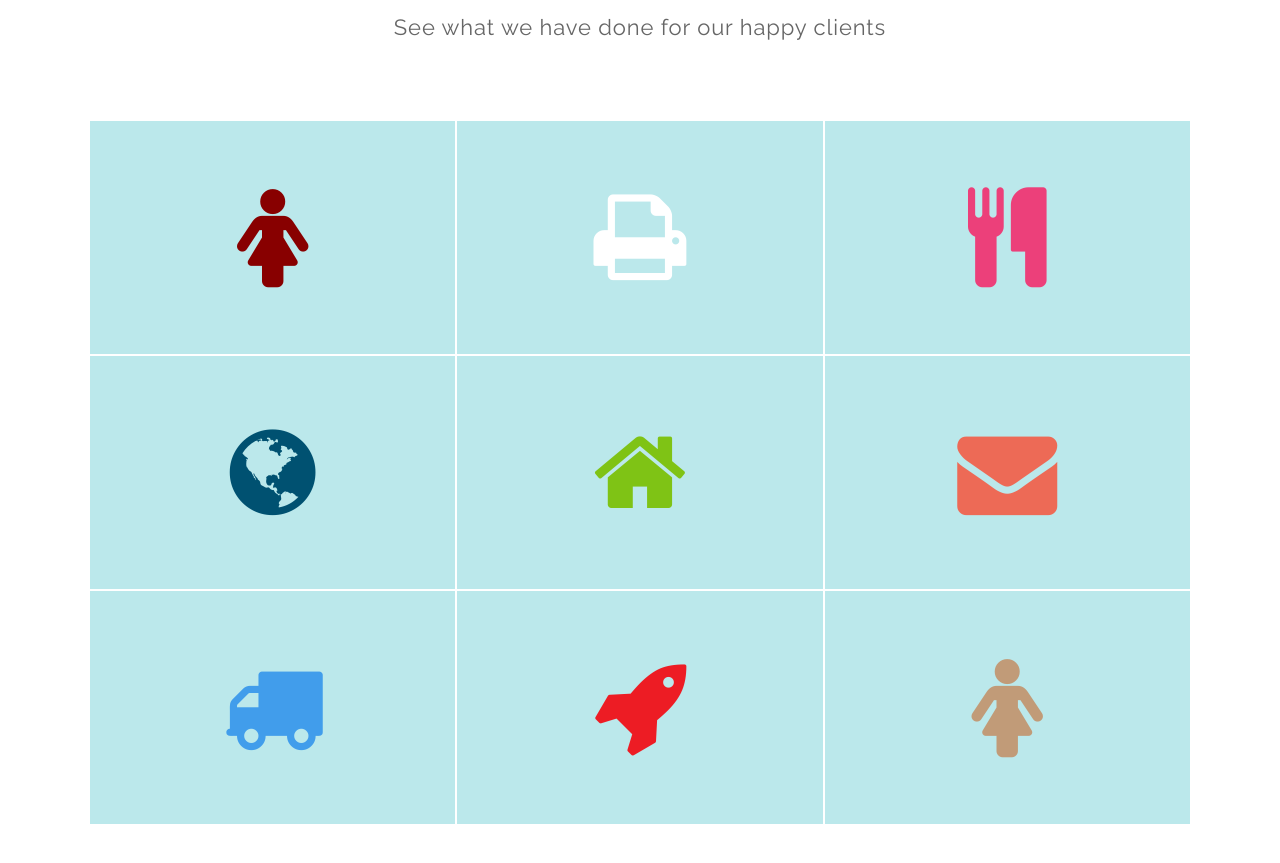
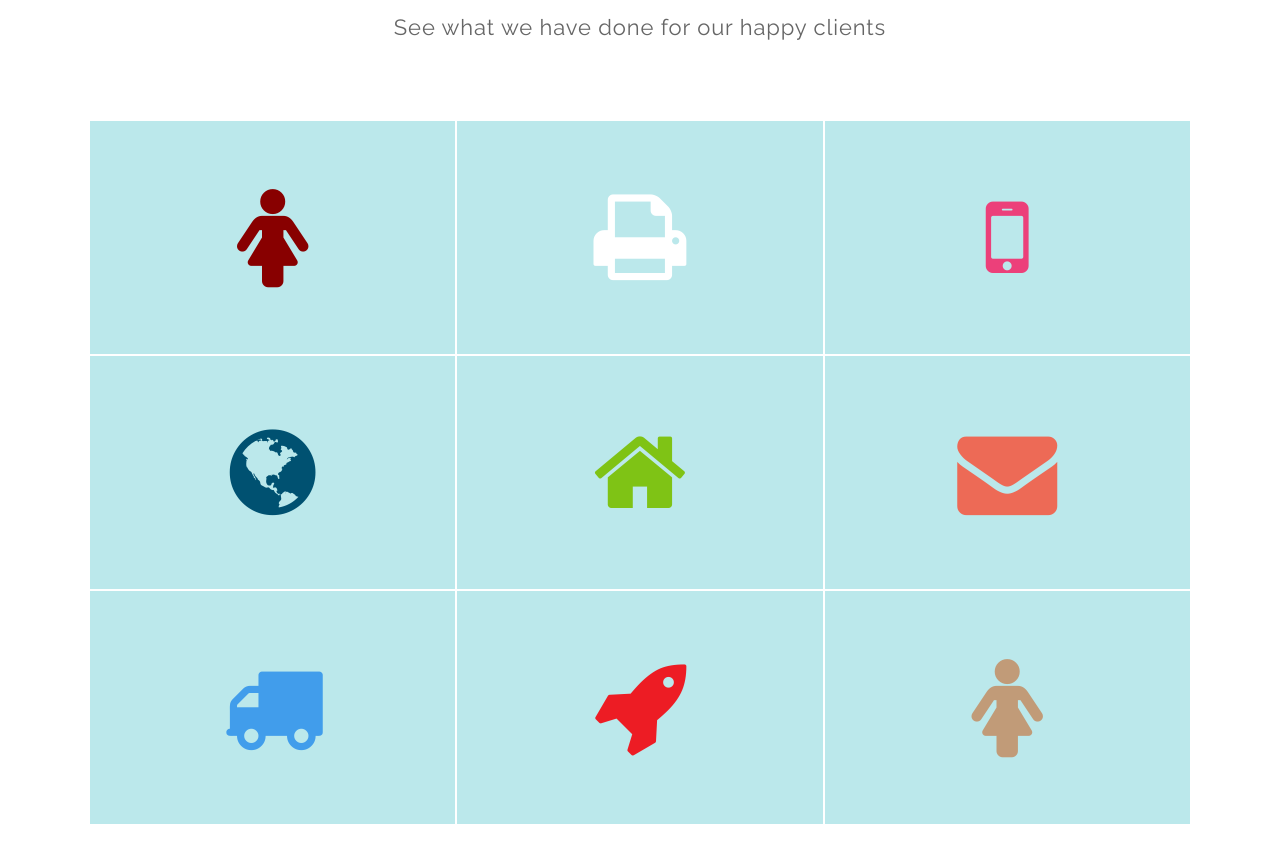
Before and after one commit to vanhoanweb/vanhoanweb.github.io, a plain HTML site: page index.html in a window 1280 px wide. Shown: the part 2380-3243 px from the top of the page. Drawn offline with nearby package versions, Linux system fonts and the light colour scheme.

Commit message:
Update index.html

```diff
--- a/index.html
+++ b/index.html
@@ -112,7 +112,7 @@
 							</div>
 						</div>
 						<div class="imgoverlay">
-							<i class="fa fa-cutlery" style="color: #ec407a;"></i>
+							<i class="fa fa-mobile" style="color: #ec407a;"></i>
 							<div class="overlay">
 								<span class="overlaycolor"></span>
 								<div class="overlayinfo"><h6><a target="_blank" href="http://dizlyapp.com/">Dizly</a></h6></div>
```
